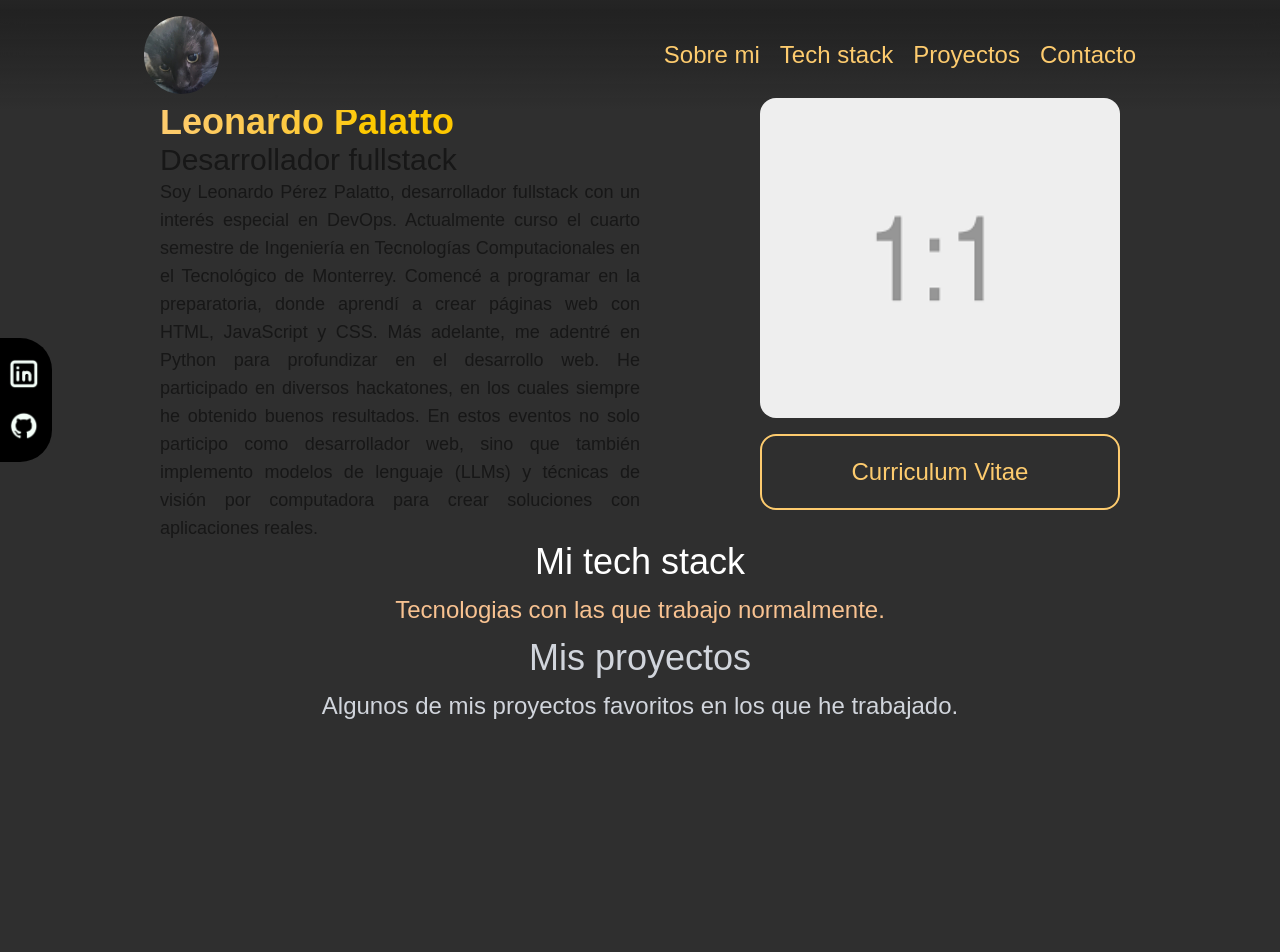
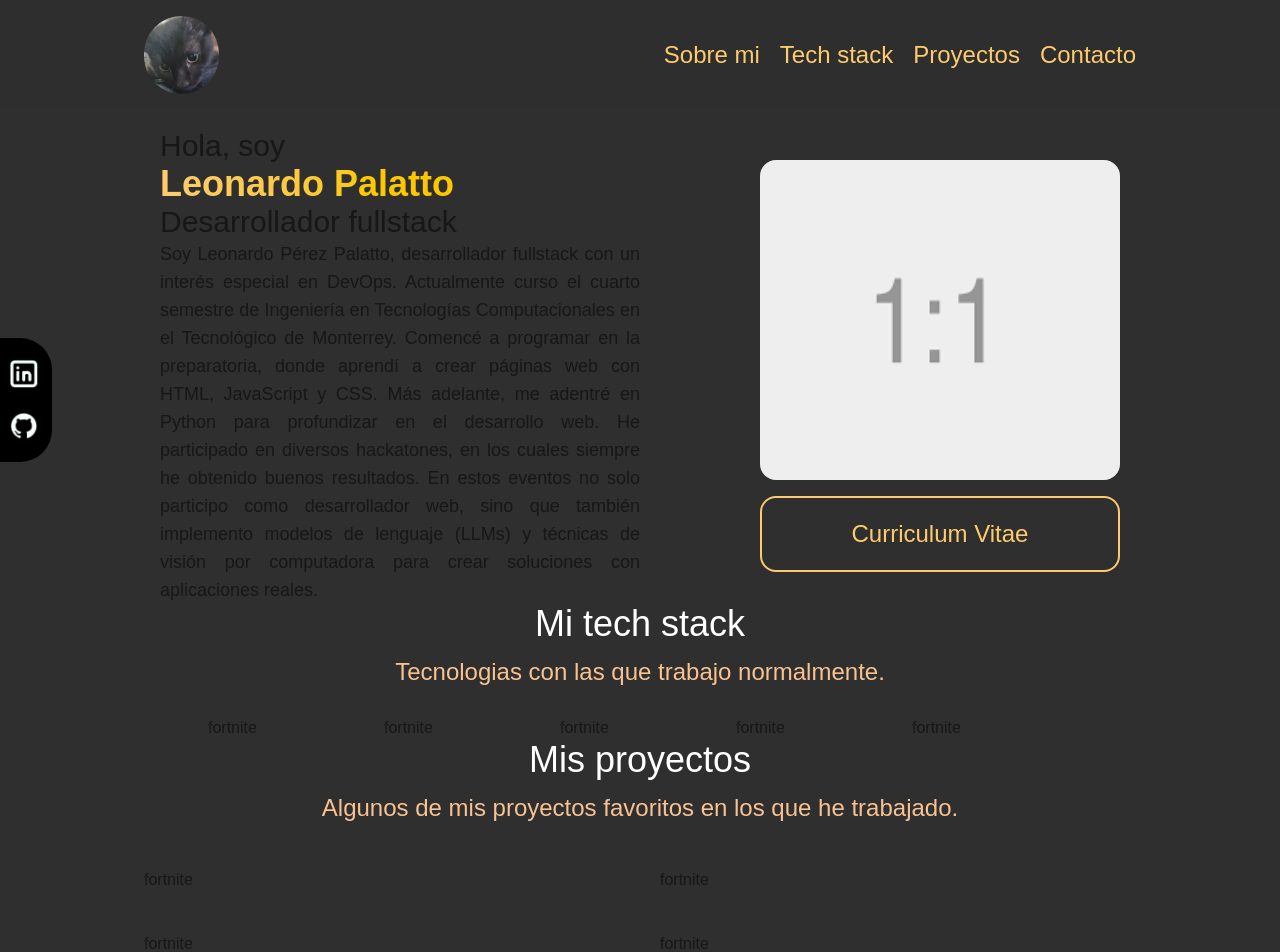
Before and after one commit to leopalatto20/portafolio, a Next.js app: page / in a window 1280 px wide. Shown: the top 952 px of the page. Before the commit the page ends 800 px from the top, so only its background shows below. Built offline with nearby package versions, Linux system fonts and the light colour scheme.

Commit message:
Padding en pagina y tarjetas temporales

```diff
--- a/src/app/page.tsx
+++ b/src/app/page.tsx
@@ -1,13 +1,14 @@
 import Image from "next/image";
 import Navbar from "@/components/Navbar";
 import Sidebar from "@/components/Sidebar";
-import Intcard from "@/components/Intcard";
+import Project from "@/components/Project";
+import Tech from "@/components/Tech";
 export default function Home() {
   return (
     <div className="bg-pizarra h-full ">
       <Navbar /> {/*Ignorar esto*/}
       <Sidebar />
-      <main className="flex min-h-screen min-w-full flex-col items-center justify-center">
+      <main className="flex min-h-screen min-w-full flex-col items-center justify-center mt-32">
         <section
           id="about"
           className="text-center grid md:grid-cols-2 grid-cols-1 items-center w-3/4 "
@@ -59,13 +60,26 @@ export default function Home() {
               Tecnologias con las que trabajo normalmente.
             </p>
           </div>
+          <div className="flex flex-wrap gap-4 mx-auto">
+            <Tech />
+            <Tech />
+            <Tech />
+            <Tech />
+            <Tech />
+          </div>
         </section>
         <section className="relative flex min-w-full flex-col items-center gap-4">
           <div className="text-center">
-            <p className="text-4xl text-bold text-gray-300">Mis proyectos</p>
-            <p className="p-3 text-2xl text-gray-300">
+            <p className="text-4xl text-bold text-white">Mis proyectos</p>
+            <p className="p-3 text-2xl text-melon">
               Algunos de mis proyectos favoritos en los que he trabajado.
             </p>
+          </div>
+          <div className="w-4/5 grid grid-cols-2 gap-10 p-4 mx-10">
+            <Project />
+            <Project />
+            <Project />
+            <Project />
           </div>
         </section>
       </main>
--- a/src/components/Navbar.tsx
+++ b/src/components/Navbar.tsx
@@ -3,7 +3,7 @@ import "@/styles/Navbar.css";
 
 export default function Navbar() {
   return (
-    <div className="fixed top-0 left-0 right-0 w-full backdrop-blur-md bg-pizarra/80 bg-linear-to-b from-black/20 to-pizarra">
+    <div className="fixed top-0 left-0 right-0 w-full backdrop-blur-xs bg-pizarra/80 ">
       <div className="flex w-4/5 mx-auto items-center justify-between p-4 rounded-2xl ">
         <Image
           id="image"
--- /dev/null
+++ b/src/components/Project.tsx
@@ -0,0 +1,3 @@
+export default function Project() {
+  return <div className="w-40">fortnite</div>;
+}
--- /dev/null
+++ b/src/components/Tech.tsx
@@ -0,0 +1,3 @@
+export default function Tech() {
+  return <div className="w-40">fortnite</div>;
+}
```
